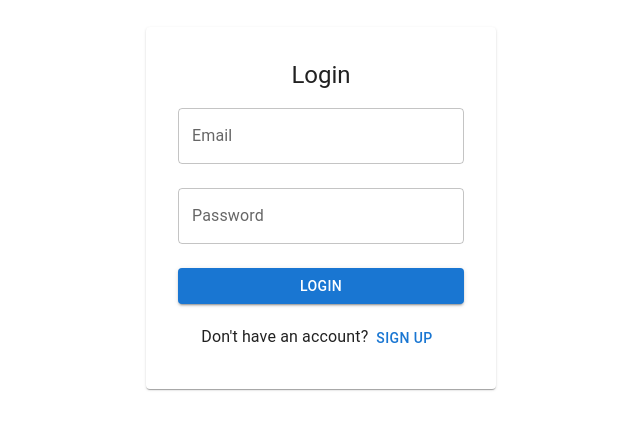
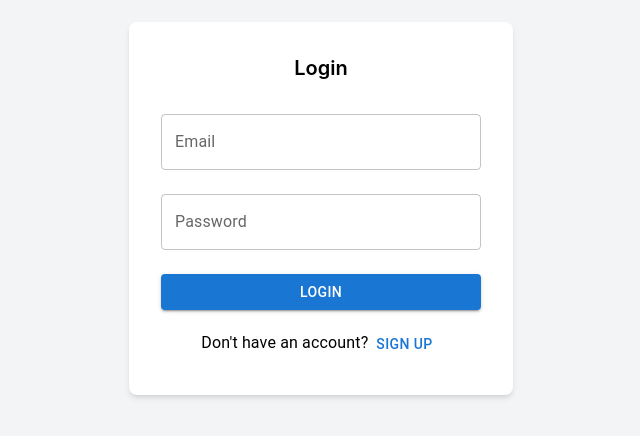
Before and after one commit to Kalki1712/Contact-Application-, a React (Create React App) app in the folder frontend/: page /login in a window 1280 px wide. Shown: the part 192-628 px from the top of the page, without its empty margins (319-959 px from the left). Built offline with nearby package versions, Linux system fonts and the light colour scheme.

Commit message:
Styles Using Tailwind Css

```diff
--- a/frontend/src/components/atoms/AuthCard.jsx
+++ b/frontend/src/components/atoms/AuthCard.jsx
@@ -1,21 +1,38 @@
-import { Box, Paper, Typography } from "@mui/material";
-
 const AuthCard = ({ title, children }) => {
   return (
-    <Box
-      display="flex"
-      justifyContent="center"
-      alignItems="center"
-      minHeight="100vh"
-    >
-      <Paper sx={{ p: 4, width: 350 }}>
-        <Typography variant="h5" textAlign="center">
+    <div className="flex justify-center items-center min-h-screen bg-gray-100">
+      <div className="bg-white shadow-md rounded-lg p-8 w-full max-w-sm">
+        <h5 className="text-xl font-semibold text-center mb-4">
           {title}
-        </Typography>
+        </h5>
         {children}
-      </Paper>
-    </Box>
+      </div>
+    </div>
   );
 };
 
 export default AuthCard;
+
+
+
+// import { Box, Paper, Typography } from "@mui/material";
+
+// const AuthCard = ({ title, children }) => {
+//   return (
+//     <Box
+//       display="flex"
+//       justifyContent="center"
+//       alignItems="center"
+//       minHeight="100vh"
+//     >
+//       <Paper sx={{ p: 4, width: 350 }}>
+//         <Typography variant="h5" textAlign="center">
+//           {title}
+//         </Typography>
+//         {children}
+//       </Paper>
+//     </Box>
+//   );
+// };
+
+// export default AuthCard;
--- a/frontend/src/components/atoms/PageHeader.jsx
+++ b/frontend/src/components/atoms/PageHeader.jsx
@@ -1,17 +1,40 @@
-import { Box, IconButton, Typography } from "@mui/material";
 import ArrowBackIcon from "@mui/icons-material/ArrowBack";
 
 const PageHeader = ({ title, onBack }) => {
   return (
-    <Box display="flex" alignItems="center" mb={4}>
-      <IconButton onClick={onBack}>
+    <div className="flex items-center mb-8">
+      <button
+        onClick={onBack}
+        className="p-2 rounded-full hover:bg-gray-100
+                   transition-colors duration-200 mr-2"
+      >
         <ArrowBackIcon />
-      </IconButton>
-      <Typography variant="h5" fontWeight="bold">
+      </button>
+      <h5 className="text-xl font-bold">
         {title}
-      </Typography>
-    </Box>
+      </h5>
+    </div>
   );
 };
 
 export default PageHeader;
+
+
+
+// import { Box, IconButton, Typography } from "@mui/material";
+// import ArrowBackIcon from "@mui/icons-material/ArrowBack";
+
+// const PageHeader = ({ title, onBack }) => {
+//   return (
+//     <Box display="flex" alignItems="center" mb={4}>
+//       <IconButton onClick={onBack}>
+//         <ArrowBackIcon />
+//       </IconButton>
+//       <Typography variant="h5" fontWeight="bold">
+//         {title}
+//       </Typography>
+//     </Box>
+//   );
+// };
+
+// export default PageHeader;
```
